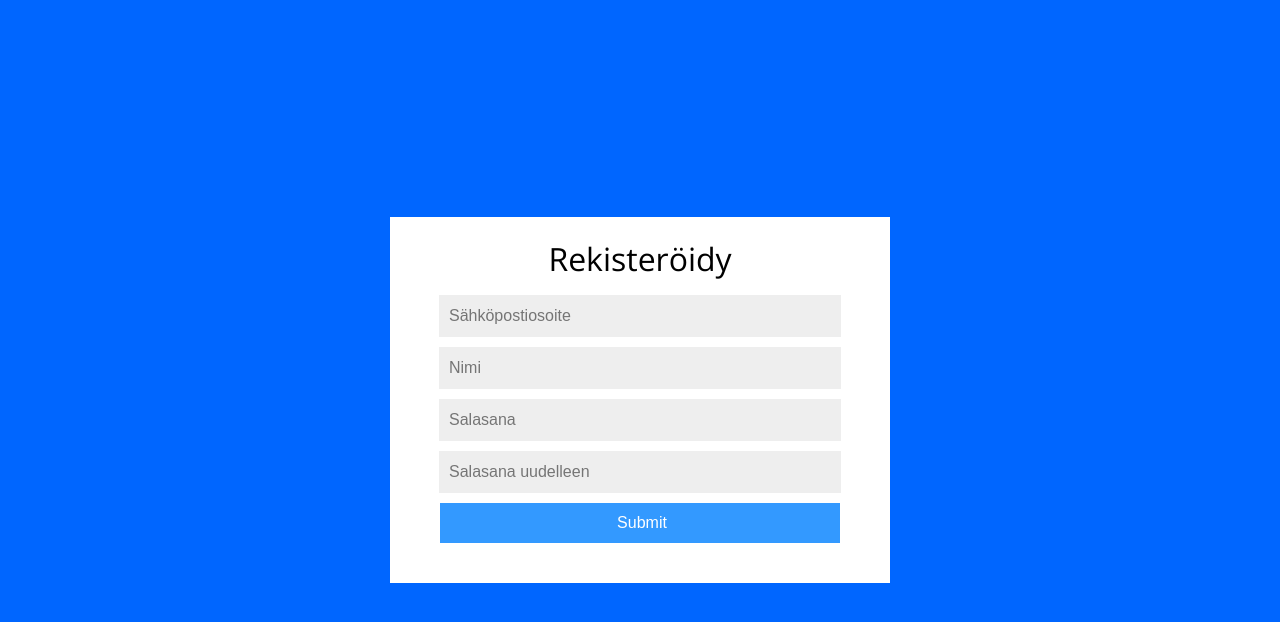
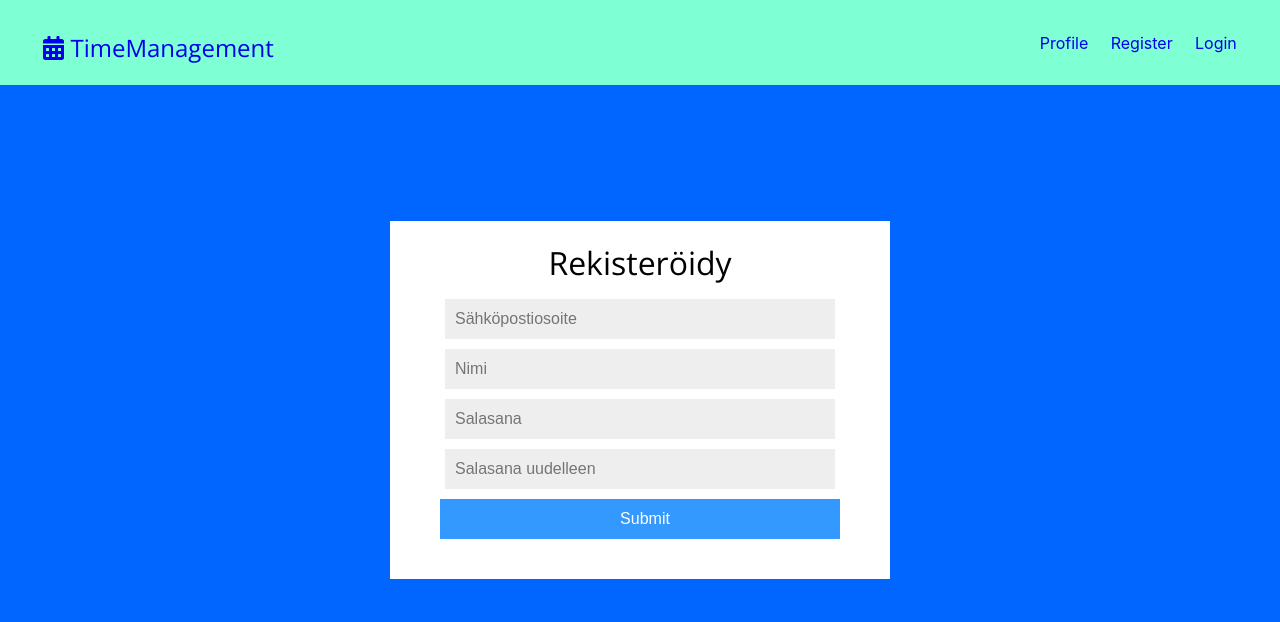
Before and after one commit to PaavoR/TimeManagement, a React (Create React App) app in the folder client/: page /profile in a window 1280 px wide. Shown: the top 622 px of the page. Built offline with nearby package versions, Linux system fonts and the light colour scheme.

Commit message:
Jonkinlainen navbar sekä fontawesome lisätty

```diff
--- a/client/src/components/main.jsx
+++ b/client/src/components/main.jsx
@@ -1,32 +1,40 @@
-import React, { Component } from 'react';
-import '../styles/main.css';
+import React, { Component } from "react";
+import "../styles/main.css";
 import "typeface-open-sans";
 
-import Notification from './notification';
-import Register from './register';
+import { FontAwesomeIcon } from "@fortawesome/react-fontawesome";
+import { faCoffee } from "@fortawesome/free-solid-svg-icons";
+
+import Notification from "./notification";
+import Register from "./register";
+import Navbar from "./navbar";
 
 class Main extends Component {
-    constructor(props){
+  constructor(props) {
     super(props);
     this.state = {
       registerSuccessful: false,
       showNotification: false
-        }
+    };
   }
 
-    handleRegister(data, message){
+  handleRegister(data, message) {
     console.log(data, message);
     this.setState({ registerSuccessful: true });
     this.setState({ showNotification: true });
-        setTimeout(function(){
+    setTimeout(
+      function() {
         this.setState({ showNotification: false });
-        }.bind(this),3000);
+      }.bind(this),
+      3000
+    );
   }
 
-    render(){
-        return(
+  render() {
+    return (
       <div>
-                <Notification showNotification={this.state.showNotification}/>
+        <Navbar />
+        <Notification showNotification={this.state.showNotification} />
         <Register onRegister={this.handleRegister.bind(this)} />
       </div>
     );
--- /dev/null
+++ b/client/src/components/navbar.jsx
@@ -0,0 +1,37 @@
+import React, { Component } from "react";
+
+import { FontAwesomeIcon } from "@fortawesome/react-fontawesome";
+import { faCalendarAlt } from "@fortawesome/free-solid-svg-icons";
+
+import "../styles/navbar.css";
+
+class Navbar extends Component {
+  constructor(props) {
+    super(props);
+    this.state = {};
+  }
+  render() {
+    return (
+      <nav className="navbar">
+        <h1>
+          <a href="dashboard.html">
+            <FontAwesomeIcon icon={faCalendarAlt} /> TimeManagement
+          </a>
+        </h1>
+        <ul>
+          <li>
+            <a href="profile.html">Profile</a>
+          </li>
+          <li>
+            <a href="register.html">Register</a>
+          </li>
+          <li>
+            <a href="login.html">Login</a>
+          </li>
+        </ul>
+      </nav>
+    );
+  }
+}
+
+export default Navbar;
--- a/client/src/styles/main.css
+++ b/client/src/styles/main.css
@@ -1,3 +1,9 @@
-body{
-    background-color: #0066ff;
+body {
+  background-color: #0066ff;
 }
+
+* {
+  box-sizing: border-box;
+  margin: 0;
+  padding: 0;
+}
--- /dev/null
+++ b/client/src/styles/navbar.css
@@ -0,0 +1,23 @@
+.navbar {
+  background-color: aquamarine;
+  display: flex;
+  align-items: center;
+  justify-content: space-between;
+  padding: 0.7rem 2rem;
+  position: fixed;
+  z-index: 1;
+  width: 100%;
+  top: 0;
+  border-bottom: solid 1px rgb(255, 0, 0, 0.9);
+}
+
+.navbar ul {
+  display: flex;
+  list-style: none;
+}
+
+.navbar a {
+  padding: 0.45rem;
+  margin: 0 0.25rem;
+  text-decoration: none;
+}
```
Also changed, not shown: client/package.json (+7 -1 lines), 2 other files (tests, documents, lock files or other folders). Lines whose indentation alone changed are shown as unchanged.
